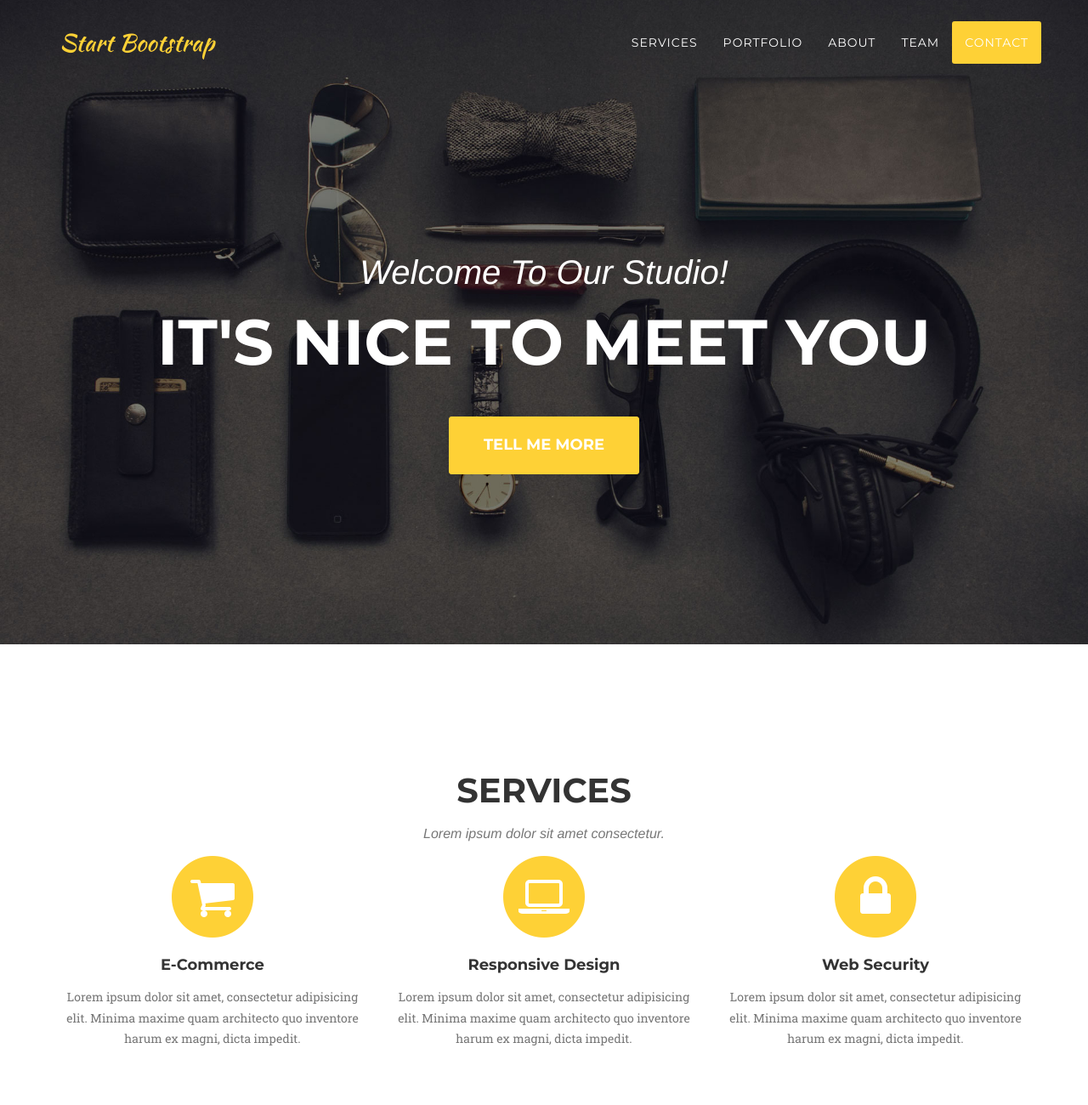
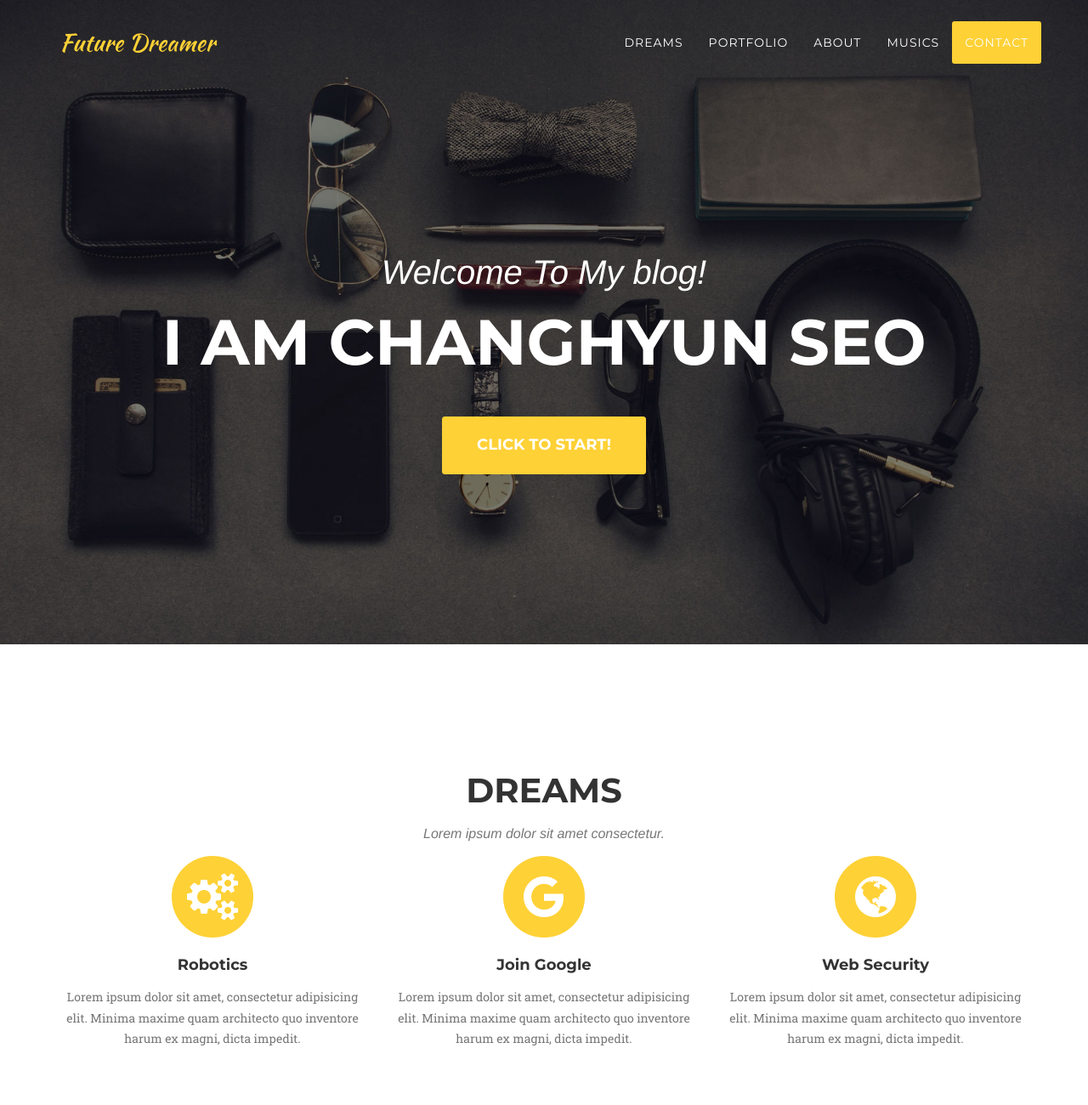
Before and after one commit to Peter0105/Peter0105.github.io, a website: page index.html in a window 1280 px wide. Shown: the top 1300 px of the page at 85% size. Drawn offline with nearby package versions, Linux system fonts and the light colour scheme; a web font is replaced by a local one.

Commit message:
Second commit

```diff
--- a/css/agency.css
+++ b/css/agency.css
@@ -540,7 +540,7 @@ section h3.section-subheading {
 }
 .team-member img {
   margin: 0 auto;
-  border: 7px solid white;
+  border: 7px solid #fcf8e3;
 }
 .team-member h4 {
   margin-top: 25px;
--- a/index.html
+++ b/index.html
@@ -9,7 +9,7 @@
     <meta name="description" content="">
     <meta name="author" content="">
 
-    <title>Agency - Start Bootstrap Theme</title>
+    <title>Changhyun's Profile</title>
 
     <!-- Bootstrap Core CSS -->
     <link href="vendor/bootstrap/css/bootstrap.min.css" rel="stylesheet">
@@ -46,7 +46,7 @@
                 <button type="button" class="navbar-toggle" data-toggle="collapse" data-target="#bs-example-navbar-collapse-1">
                     <span class="sr-only">Toggle navigation</span> Menu <i class="fa fa-bars"></i>
                 </button>
-                <a class="navbar-brand page-scroll" href="#page-top">Start Bootstrap</a>
+                <a class="navbar-brand page-scroll" href="#page-top">Future Dreamer</a>
             </div>
 
             <!-- Collect the nav links, forms, and other content for toggling -->
@@ -56,7 +56,7 @@
                         <a href="#page-top"></a>
                     </li>
                     <li>
-                        <a class="page-scroll" href="#services">Services</a>
+                        <a class="page-scroll" href="#services">Dreams</a>
                     </li>
                     <li>
                         <a class="page-scroll" href="#portfolio">Portfolio</a>
@@ -65,7 +65,7 @@
                         <a class="page-scroll" href="#about">About</a>
                     </li>
                     <li>
-                        <a class="page-scroll" href="#team">Team</a>
+                        <a class="page-scroll" href="#team">Musics</a>
                     </li>
                     <li>
                         <a class="page-scroll" href="#contact">Contact</a>
@@ -81,9 +81,9 @@
     <header>
         <div class="container">
             <div class="intro-text">
-                <div class="intro-lead-in">Welcome To Our Studio!</div>
-                <div class="intro-heading">It's Nice To Meet You</div>
-                <a href="#services" class="page-scroll btn btn-xl">Tell Me More</a>
+                <div class="intro-lead-in">Welcome To My blog!</div>
+                <div class="intro-heading">I am Changhyun Seo</div>
+                <a href="#services" class="page-scroll btn btn-xl">Click to Start!</a>
             </div>
         </div>
     </header>
@@ -93,7 +93,7 @@
         <div class="container">
             <div class="row">
                 <div class="col-lg-12 text-center">
-                    <h2 class="section-heading">Services</h2>
+                    <h2 class="section-heading">Dreams</h2>
                     <h3 class="section-subheading text-muted">Lorem ipsum dolor sit amet consectetur.</h3>
                 </div>
             </div>
@@ -101,23 +101,23 @@
                 <div class="col-md-4">
                     <span class="fa-stack fa-4x">
                         <i class="fa fa-circle fa-stack-2x text-primary"></i>
-                        <i class="fa fa-shopping-cart fa-stack-1x fa-inverse"></i>
+                        <i class="fa fa-gears fa-stack-1x fa-inverse"></i>
                     </span>
-                    <h4 class="service-heading">E-Commerce</h4>
+                    <h4 class="service-heading">Robotics</h4>
                     <p class="text-muted">Lorem ipsum dolor sit amet, consectetur adipisicing elit. Minima maxime quam architecto quo inventore harum ex magni, dicta impedit.</p>
                 </div>
                 <div class="col-md-4">
                     <span class="fa-stack fa-4x">
                         <i class="fa fa-circle fa-stack-2x text-primary"></i>
-                        <i class="fa fa-laptop fa-stack-1x fa-inverse"></i>
+                        <i class="fa fa-google fa-stack-1x fa-inverse"></i>
                     </span>
-                    <h4 class="service-heading">Responsive Design</h4>
+                    <h4 class="service-heading">Join Google</h4>
                     <p class="text-muted">Lorem ipsum dolor sit amet, consectetur adipisicing elit. Minima maxime quam architecto quo inventore harum ex magni, dicta impedit.</p>
                 </div>
                 <div class="col-md-4">
                     <span class="fa-stack fa-4x">
                         <i class="fa fa-circle fa-stack-2x text-primary"></i>
-                        <i class="fa fa-lock fa-stack-1x fa-inverse"></i>
+                        <i class="fa fa-globe fa-stack-1x fa-inverse"></i>
                     </span>
                     <h4 class="service-heading">Web Security</h4>
                     <p class="text-muted">Lorem ipsum dolor sit amet, consectetur adipisicing elit. Minima maxime quam architecto quo inventore harum ex magni, dicta impedit.</p>
@@ -310,13 +310,13 @@
         <div class="container">
             <div class="row">
                 <div class="col-lg-12 text-center">
-                    <h2 class="section-heading margin-bottom-60">My Interesting Musics</h2>
+                    <h2 class="section-heading margin-bottom-60">My Favorite Musics</h2>
                 </div>
             </div>
             <div class="row">
                 <div class="col-sm-4">
                     <div class="team-member">
-                        <a href="https://www.youtube.com/watch?v=RgKAFK5djSk"><img  src="https://lh3.googleusercontent.com/pMTAIMzSR7rRsHhmOTd-sFrnvES2HpAtajzWHxHeP0MeuiKn7kc2ledWEpHoJo3MyCS69leNRVY=w300" class="img-responsive img-circle" alt=""></a>
+                        <a href="https://www.youtube.com/watch?v=RgKAFK5djSk"><img src="http://lartmagazine.co.uk/wp-content/uploads/2015/04/Wiz-Khalifa-See-You-Again-500x500.jpg" class="img-responsive img-circle" alt=""></a>
                         <h4>See You Again</h4>
                         <p class="text-muted">By Wiz Khalifa</p>
                     </div>
@@ -330,7 +330,7 @@
                 </div>
                 <div class="col-sm-4">
                     <div class="team-member">
-                        <a href="https://www.youtube.com/watch?v=jGflUbPQfW8"><img src="http://static.stereogum.com/uploads/2015/06/omi-cheerleader_felix_jaehn_remix_s.jpg" class="img-responsive img-circle" alt=""></a>
+                        <a href="https://www.youtube.com/watch?v=jGflUbPQfW8"><img src="img/OMI-Cheerleader.jpg" class="img-responsive img-circle" alt=""></a>
                         <h4>Cheerleader</h4>
                         <p class="text-muted">By OMI</p>
                     </div>
@@ -368,17 +368,9 @@
                 </div>
                 <div class="col-md-4">
                     <ul class="list-inline social-buttons">
-                        <li><a href="#"><i class="fa fa-facebook"></i></a>
+                        <li><a href="https://www.facebook.com/profile.php?id=100008851035890"><i class="fa fa-facebook"></i></a>
                         </li>
-                        <li><a href="#"><i class="fa fa-envelope-square"></i></a>
-                        </li>
-                    </ul>
-                </div>
-                <div class="col-md-4">
-                    <ul class="list-inline quicklinks">
-                        <li><a href="#">Privacy Policy</a>
-                        </li>
-                        <li><a href="#">Terms of Use</a>
+                        <li><a class="page-scroll" href="#contact"><i class="fa fa-envelope"></i></a>
                         </li>
                     </ul>
                 </div>
```
Also changed, not shown: css/agency.min.css, img/OMI-Cheerleader.jpg (added).
